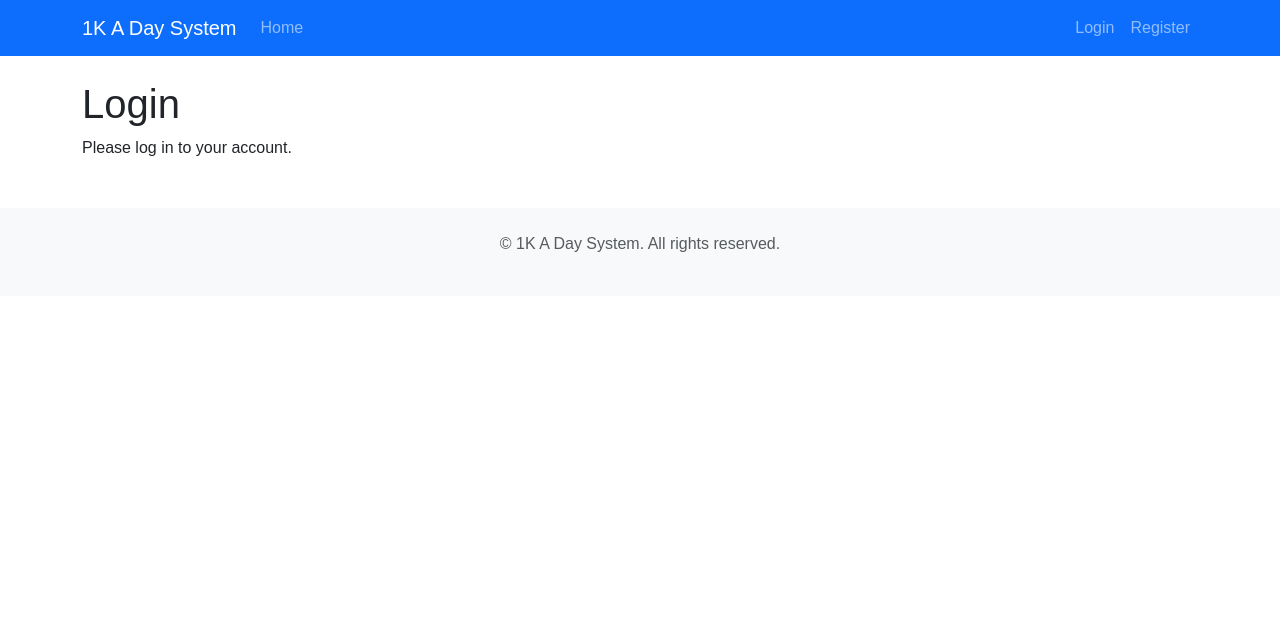
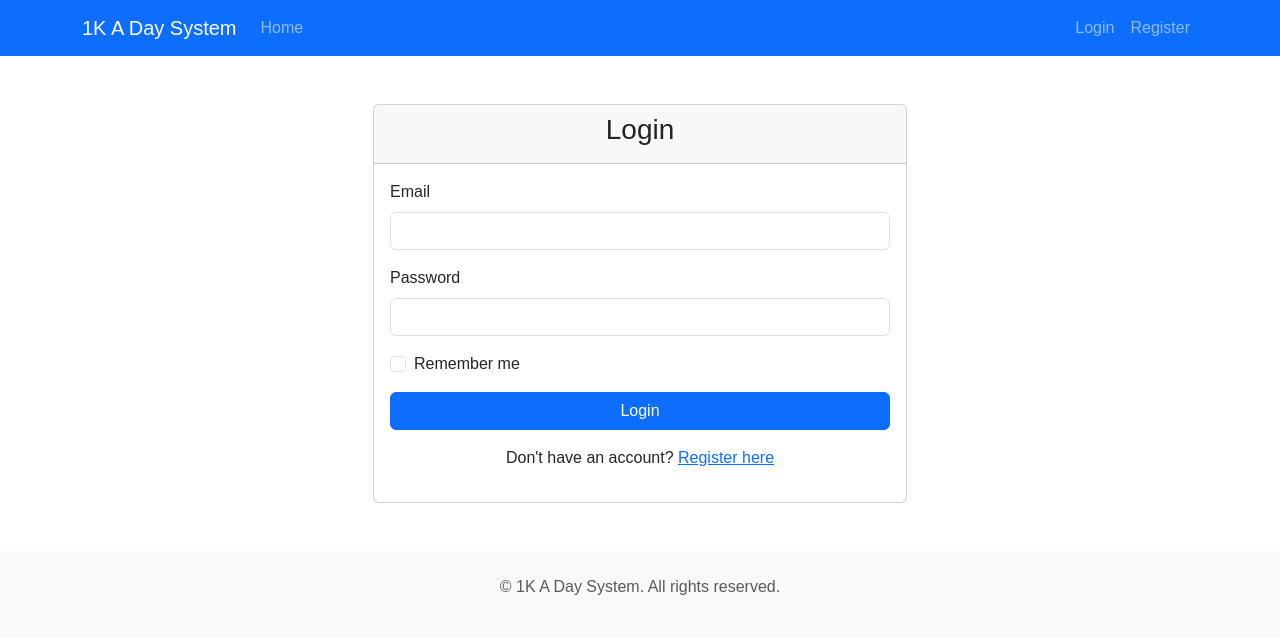
Before and after one commit to jemert1992/1kadaysystem, a Flask app: template app/templates/auth/login.html in a window 1280 px wide. Shown: the top 638 px of the page. Run offline with Flask 3, Linux system fonts and the light colour scheme; the template is opened without the code that fills it, so the values that code supplies are empty; some libraries are stand-ins or nearby versions.

Commit message:
Update login.html with Bootstrap form and proper routing

```diff
--- a/app/templates/auth/login.html
+++ b/app/templates/auth/login.html
@@ -3,6 +3,39 @@
 {% block title %}Login{% endblock %}
 
 {% block content %}
-<h1>Login</h1>
-<p>Please log in to your account.</p>
+<div class="container mt-5">
+    <div class="row justify-content-center">
+        <div class="col-md-6">
+            <div class="card">
+                <div class="card-header">
+                    <h3 class="text-center">Login</h3>
+                </div>
+                <div class="card-body">
+                    <form method="POST" action="{{ url_for('auth.login') }}">
+                        <div class="mb-3">
+                            <label for="email" class="form-label">Email</label>
+                            <input type="email" class="form-control" id="email" name="email" required>
+                        </div>
+                        <div class="mb-3">
+                            <label for="password" class="form-label">Password</label>
+                            <input type="password" class="form-control" id="password" name="password" required>
+                        </div>
+                        <div class="mb-3 form-check">
+                            <input type="checkbox" class="form-check-input" id="remember" name="remember">
+                            <label class="form-check-label" for="remember">
+                                Remember me
+                            </label>
+                        </div>
+                        <div class="d-grid">
+                            <button type="submit" class="btn btn-primary">Login</button>
+                        </div>
+                    </form>
+                    <div class="text-center mt-3">
+                        <p>Don't have an account? <a href="{{ url_for('auth.register') }}">Register here</a></p>
+                    </div>
+                </div>
+            </div>
+        </div>
+    </div>
+</div>
 {% endblock %}
```
